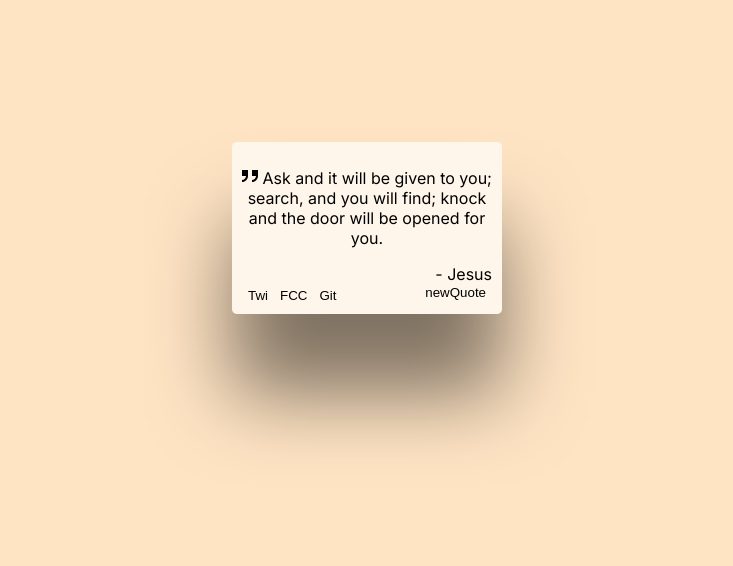
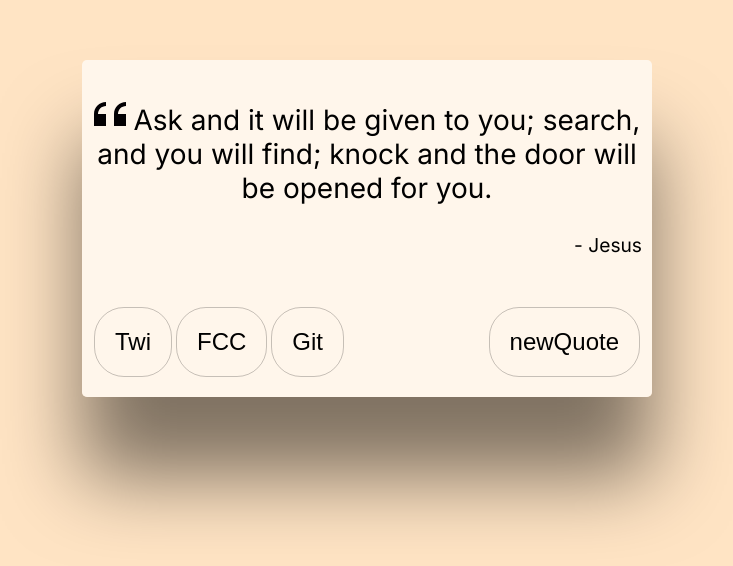
Before and after one commit to will-s-205/random-quote-machine, a React (Create React App) app: page / in a window 1280 px wide. Shown: the part 172-738 px from the top of the page, without its empty margins (273-1006 px from the left). Built offline with nearby package versions, Linux system fonts and the light colour scheme; no server answers; the HTML template or start-up script is replaced by a standard one.

Commit message:
text change of color onclick

```diff
--- a/src/App.js
+++ b/src/App.js
@@ -15,7 +15,7 @@ export default function App() {
   }
 
   return (
-    <div id="App" style={{ background: themeColor }}>
+    <div id="App" style={{ background: themeColor, color: themeColor }}>
       <QuoteBox onNewQuoteClick={changeThemeColor} />
     </div>
   );
--- a/src/App.scss
+++ b/src/App.scss
@@ -24,7 +24,8 @@ body {
   background-color: #ffffffaa;
   border-radius: 5px;
   border: 0;
-  width: 250px;
+  // width: 250px;
+  max-width: 550px;
   height: 100%;
   padding: 10px;
   box-shadow: 0 5rem 5rem rgba(0, 0, 0, .5);
@@ -35,14 +36,18 @@ body {
 
 .text {
   text-align: center;
+  font-size: 1.75em;
 }
 
 .double-quotes {
-  width: 1rem;
+  width: 2rem;
+  transform: rotate(180deg);
+  color: #000;
 }
 
 .author {
   text-align: end;
+  font-size: 1.2em;
 }
 
 .new-quote {
@@ -51,5 +56,9 @@ body {
 
 button {
   background-color: #ffffff00;
-  border: 1px;
+  border: 1px solid #00000039;
+  border-radius: 30px;
+  margin: 50px 2px 10px 2px;
+  padding: 20px;
+  font-size: 1.5em;
 }
```
